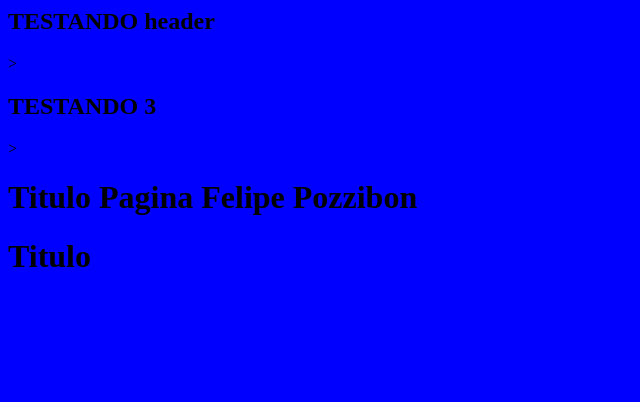
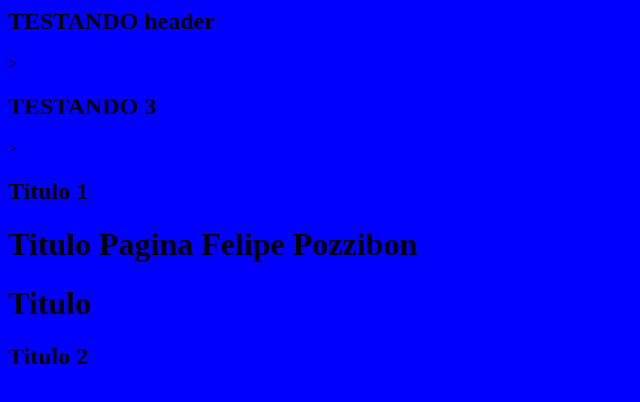
Before and after one commit to felipepozzi/curso-git, a plain HTML site: page index.html in a window 1280 px wide. Shown: the whole page, without its empty margins (0-640 px from the left). Drawn offline with Linux system fonts and the light colour scheme.

Commit message:
titulo 1 e 2

```diff
--- a/index.html
+++ b/index.html
@@ -5,7 +5,9 @@
         <link rel="stylesheet" href="estilo.css">
     </header>
     <body>
+        <h2>Titulo 1 </h2>
         <h1>Titulo Pagina Felipe Pozzibon</h1>
         <h1>Titulo </h1>
+        <h2>Titulo 2 </h2>
     </body>
 </html>
```
